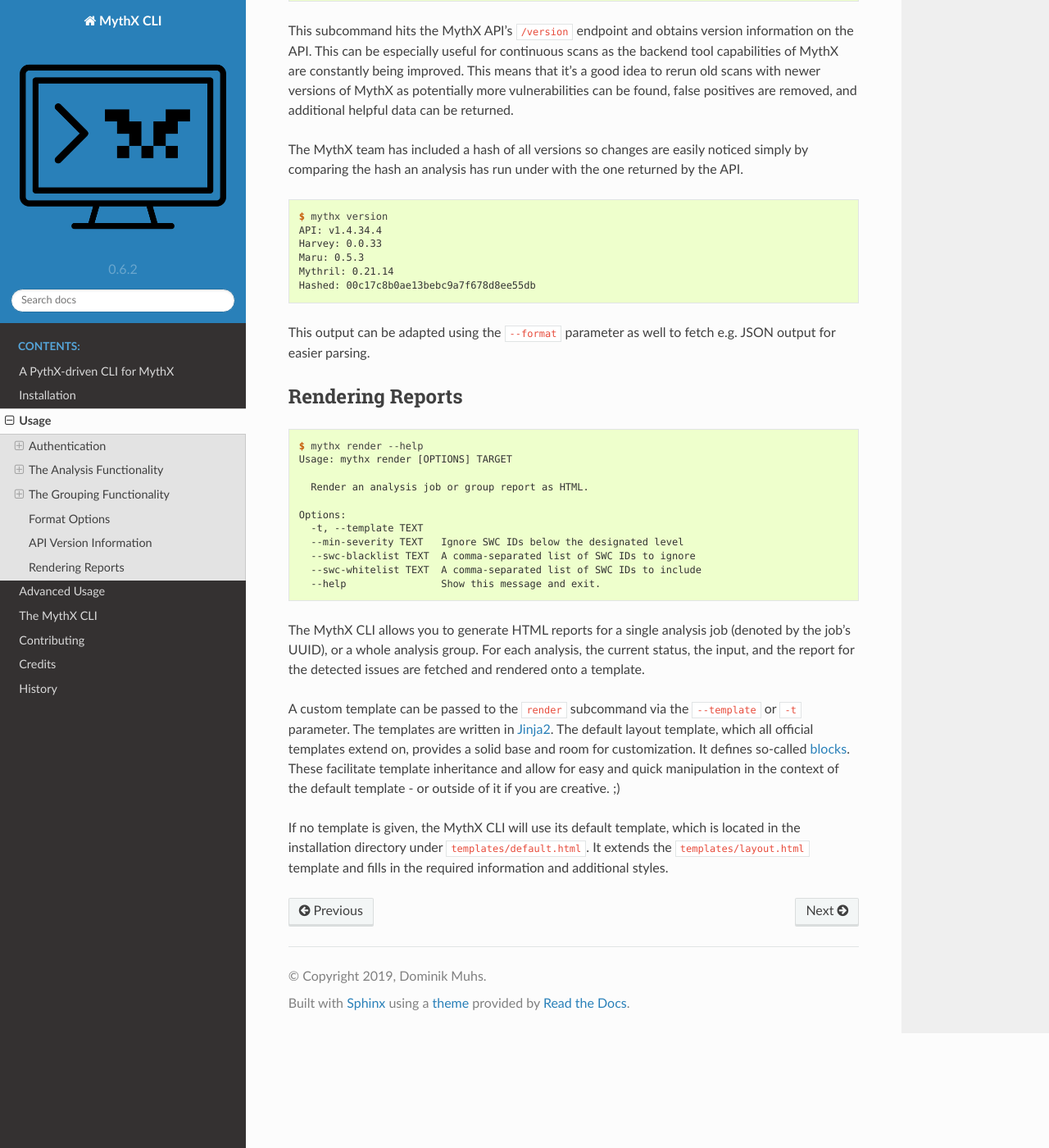
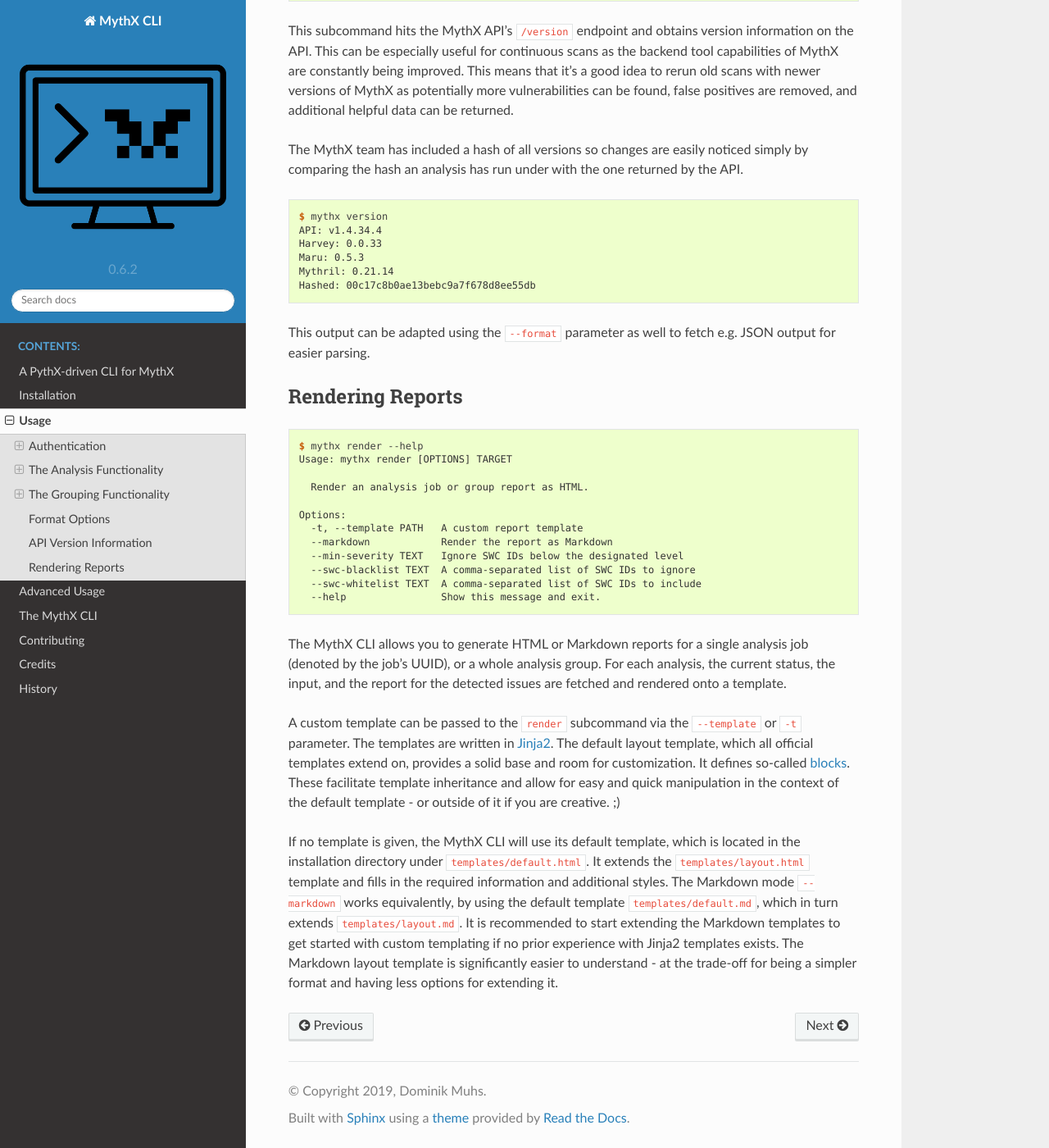
Before and after one commit to Consensys/mythx-cli, a Sphinx documentation site: the page built from docs/usage.rst, in a window 1280 px wide and 1400 px high, scrolled down 8234 px. Shown: the whole window at 82% size. Built offline with Sphinx 7.4.7 and the Read the Docs theme 2.0.0, drawn with Linux system fonts in a browser that asks for light colours; pages that are not in the unit, such as notebooks, are missing from menus.

Commit message:
Update usage docs to mention markdown report rendering

```diff
--- a/docs/usage.rst
+++ b/docs/usage.rst
@@ -509,16 +509,17 @@
       Render an analysis job or group report as HTML.
 
     Options:
-      -t, --template TEXT
+      -t, --template PATH   A custom report template
+      --markdown            Render the report as Markdown
       --min-severity TEXT   Ignore SWC IDs below the designated level
       --swc-blacklist TEXT  A comma-separated list of SWC IDs to ignore
       --swc-whitelist TEXT  A comma-separated list of SWC IDs to include
       --help                Show this message and exit.
 
-The MythX CLI allows you to generate HTML reports for a single analysis job
-(denoted by the job's UUID), or a whole analysis group. For each analysis,
-the current status, the input, and the report for the detected issues are
-fetched and rendered onto a template.
+The MythX CLI allows you to generate HTML or Markdown reports for a single
+analysis job (denoted by the job's UUID), or a whole analysis group. For
+each analysis, the current status, the input, and the report for the
+detected issues are fetched and rendered onto a template.
 
 A custom template can be passed to the :code:`render` subcommand via the
 :code:`--template` or :code:`-t` parameter. The templates are written in
@@ -532,4 +533,10 @@
 If no template is given, the MythX CLI will use its default template, which is
 located in the installation directory under :code:`templates/default.html`. It
 extends the :code:`templates/layout.html` template and fills in the required
-information and additional styles.
+information and additional styles. The Markdown mode :code:`--markdown` works
+equivalently, by using the default template :code:`templates/default.md`, which
+in turn extends :code:`templates/layout.md`. It is recommended to start extending
+the Markdown templates to get started with custom templating if no prior
+experience with Jinja2 templates exists. The Markdown layout template is
+significantly easier to understand - at the trade-off for being a simpler format
+and having less options for extending it.
```
